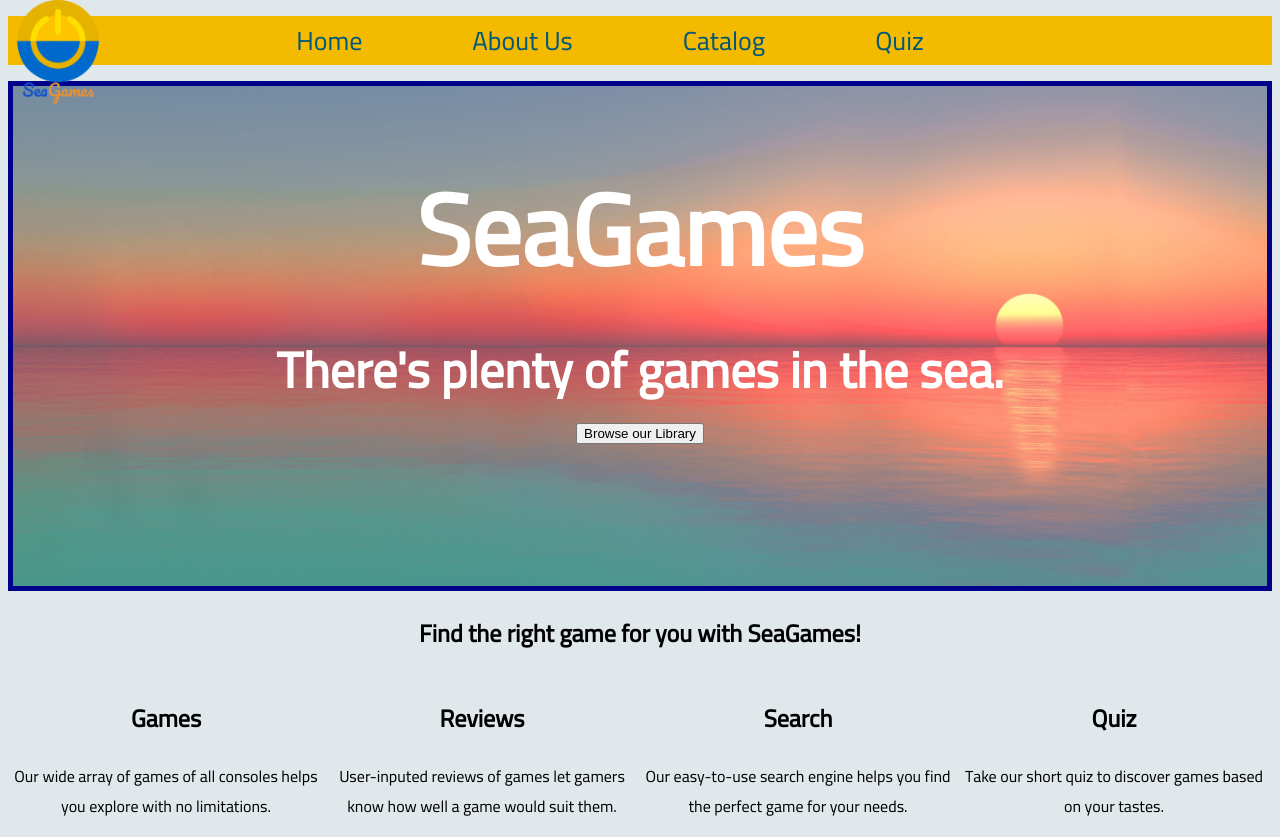
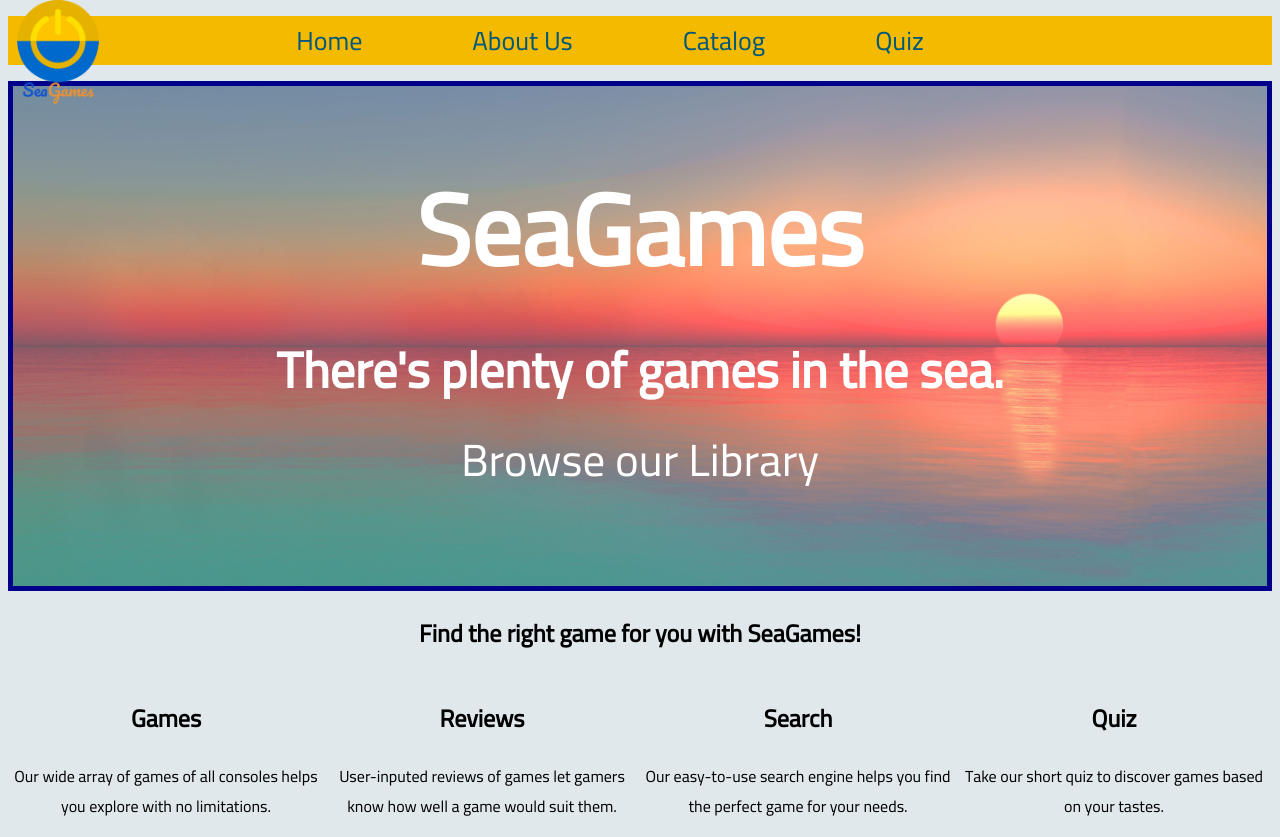
Before and after one commit to basketbwall/SeaGames, an Angular app: page / in a window 1280 px wide. Built offline with nearby package versions, Linux system fonts and the light colour scheme.

Commit message:
fixed homepage link

```diff
--- a/src/app/homepage/homepage.component.css
+++ b/src/app/homepage/homepage.component.css
@@ -17,6 +17,19 @@
   border-style: solid;
 }
 
+#btnCatalog:hover{
+  color: black;
+  font-size: 45px;
+  list-style: none;
+  text-decoration: none;
+}
+
+#btnCatalog {
+  color: white;
+  font-size: 45px;
+  list-style: none;
+  text-decoration: none;
+}
 .sellingPoint {
   width: 25%;
   margin: 0;
--- a/src/app/homepage/homepage.component.html
+++ b/src/app/homepage/homepage.component.html
@@ -2,7 +2,7 @@
   <div id="titleDiv">
     <h1 id="titleName">SeaGames</h1>
     <h4 id="subtitle">There's plenty of games in the sea.</h4>
-    <button id="btnCatalog" href="catalog">Browse our Library</button>
+    <a id="btnCatalog" href="catalog">Browse our Library</a>
   </div>
 </div>
 <h2>Find the right game for you with SeaGames!</h2>
```
